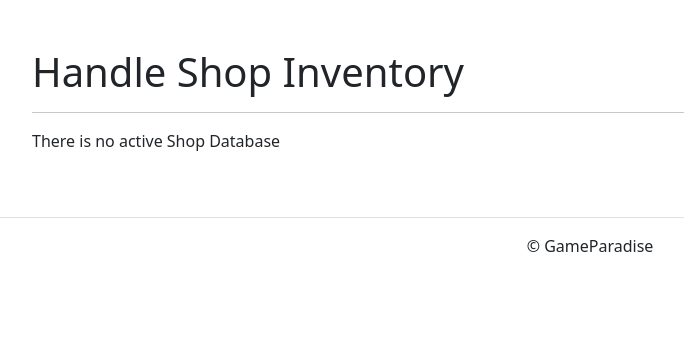
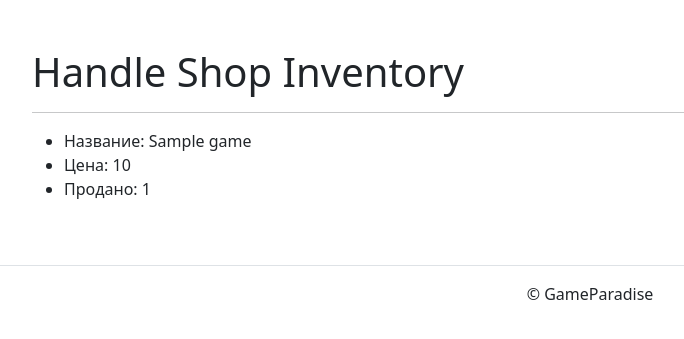
Before and after one commit to Klopi746/DatabaseApp-GameKeyShop, a Django app: template GameParadise/templates/inventory/inventory.html in a window 1280 px wide. Shown: the part 56-395 px from the top of the page, without its empty margins (50-734 px from the left). Run offline with Django 3.2, Linux system fonts and the light colour scheme; the template is opened without the code that fills it: values that come from a table or form of the project are taken from there, others are empty; tables that the repository leaves empty hold one stand-in row (values such as "Sample post"); some libraries are stand-ins or nearby versions.

Commit message:
0.42 - Update Site View

```diff
--- a/GameParadise/templates/inventory/inventory.html
+++ b/GameParadise/templates/inventory/inventory.html
@@ -6,6 +6,23 @@
   <div class="container py-5">
     <h1>Handle Shop Inventory</h1>
     <hr>
-    <p>There is no active Shop Database</p>
+    {% for game in games %}
+    <article>
+      <ul>
+        <li>
+          Название: {{ game.name }}
+        </li>
+        <li>
+          Цена: {{ game.price }}
+        </li>
+        <li>
+          Продано: {{ game.sold }}
+        </li>
+      </ul>
+    </article>
+    {% if not forloop.last %}
+      <hr>
+    {% endif %}
+  {% endfor %}
   </div>
 {% endblock %}
```
